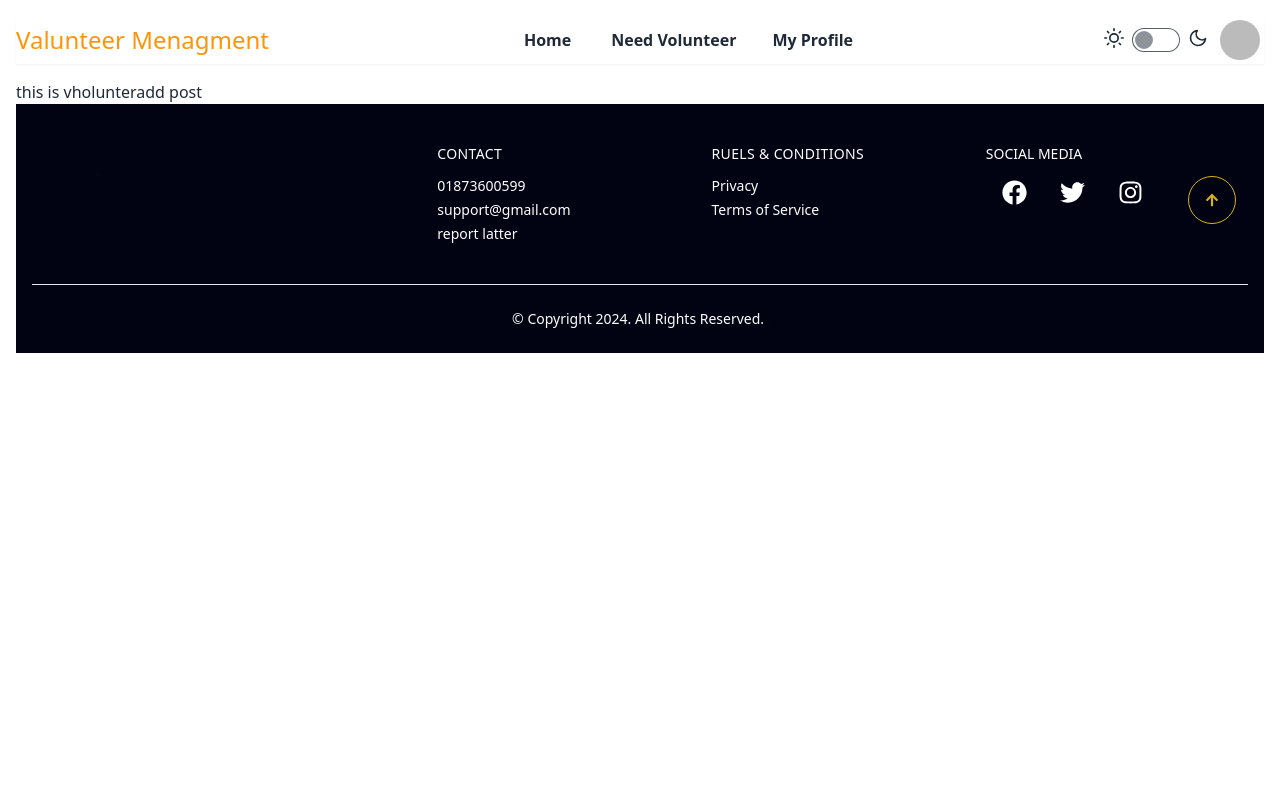
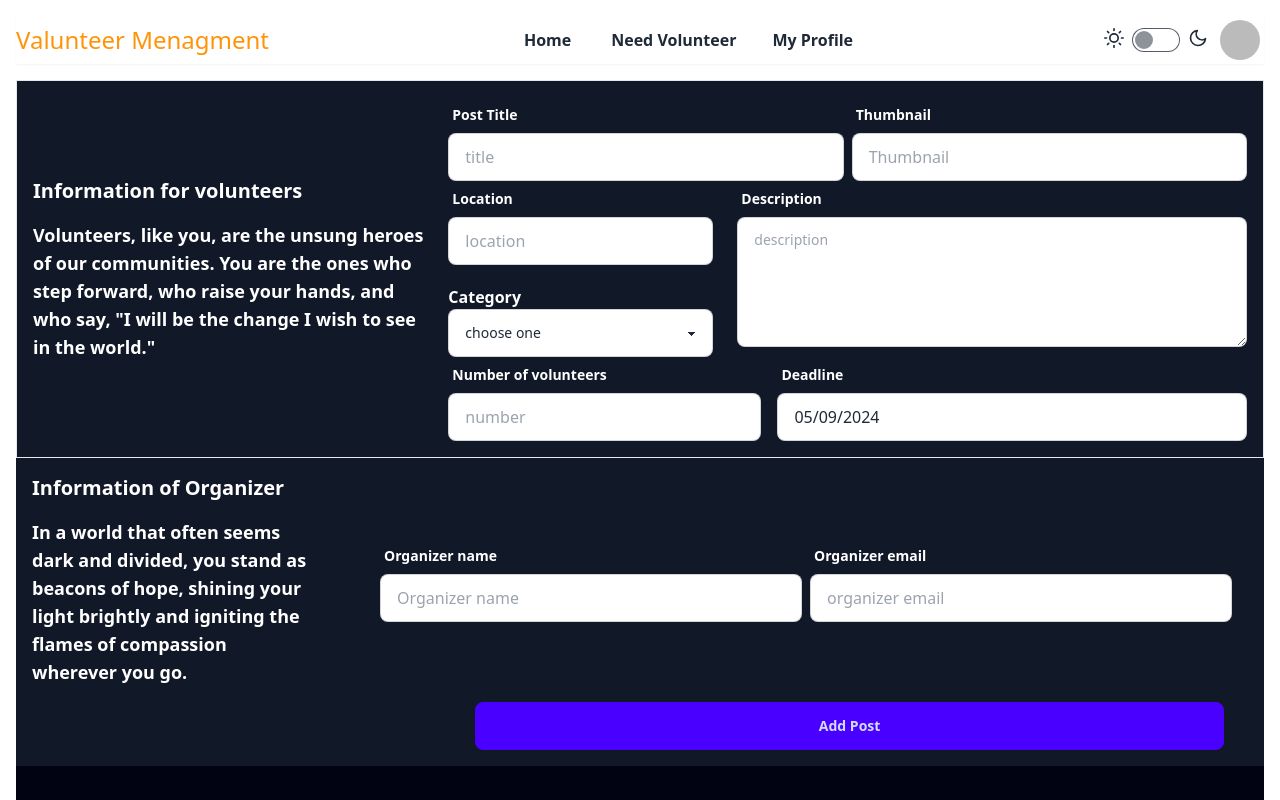
Before and after one commit to reduanhaiderrifat/Unity-Quest, a React (Vite) app: page /addPost in a window 1280 px wide. Shown: the top 800 px of the page. Built offline with nearby package versions, Linux system fonts and the light colour scheme; no server answers; sample sign-in values are in the browser's storage.

Commit message:
create add post page for volunteer

```diff
--- a/package.json
+++ b/package.json
@@ -16,6 +16,7 @@
     "match-sorter": "^6.3.4",
     "react": "^18.2.0",
     "react-awesome-reveal": "^4.2.10",
+    "react-datepicker": "^6.9.0",
     "react-dom": "^18.2.0",
     "react-helmet-async": "^2.0.5",
     "react-hook-form": "^7.51.4",
--- a/src/pages/AddVholenteerPost.jsx
+++ b/src/pages/AddVholenteerPost.jsx
@@ -1,7 +1,212 @@
+import { useState } from "react";
+import ReactDatePicker from "react-datepicker";
+
+import "react-datepicker/dist/react-datepicker.css";
 const AddVholenteerPost = () => {
+  const [startDate, setStartDate] = useState(new Date());
+
+  const handlePost = (e) => {
+    e.preventDefault();
+    const form = e.target;
+    const title = form.title.value;
+    const thumbnail = form.thumbnail.value;
+    const location = form.location.value;
+    const category = form.category.value;
+    const description = form.description.value;
+    const number = form.number.value;
+    const Organaization_name = form.Organaization_name.value;
+    const organizer_email = form.organizer_email.value;
+    const postData = {
+      title,
+      thumbnail,
+      location,
+      description,
+      category,
+      startDate,
+      number,
+      Organaization_name,
+      organizer_email,
+    };
+    console.log(postData);
+  };
   return (
     <div>
-      <h2>this is vholunteradd post</h2>
+      <form onSubmit={handlePost}>
+        <div className="flex items-center border p-4 bg-[#111827] gap-4">
+          <div className="w-1/3 text-white font-semibold space-y-4">
+            <h2 className="text-xl">Information for volunteers</h2>
+            <p className="text-lg">
+              Volunteers, like you, are the unsung heroes of our communities.
+              You are the ones who step forward, who raise your hands, and who
+              say, "I will be the change I wish to see in the world."
+            </p>
+          </div>
+          <div className="w-2/3">
+            <div className="flex  gap-2">
+              <div className="form-control w-1/2">
+                <label className="label">
+                  <span className="label-text text-white font-semibold">
+                    Post Title
+                  </span>
+                </label>
+                <input
+                  type="text"
+                  placeholder="title"
+                  name="title"
+                  className="input input-bordered w-full"
+                  required
+                />
+              </div>
+
+              <div className="form-control w-1/2">
+                <label className="label">
+                  <span className="label-text text-white font-semibold">
+                    Thumbnail
+                  </span>
+                </label>
+                <input
+                  type="text"
+                  placeholder="Thumbnail"
+                  name="thumbnail"
+                  className="input input-bordered w-full"
+                  required
+                />
+              </div>
+            </div>
+            <div className="flex gap-6">
+              <div className="w-1/3 space-y-5">
+                <div className="form-control ">
+                  <label className="label">
+                    <span className="label-text text-white font-semibold">
+                      Location
+                    </span>
+                  </label>
+                  <input
+                    type="text"
+                    placeholder="location"
+                    name="location"
+                    className="input input-bordered"
+                    required
+                  />
+                </div>
+                <div className="form-control ">
+                  <label>
+                    <span className="text-white font-semibold">Category</span>
+                  </label>
+                  <select
+                    name="category"
+                    id=""
+                    className="input input-bordered select"
+                  >
+                    <option value="" disabled selected>
+                      choose one
+                    </option>
+                    <option value="Healthcare"> Healthcare</option>
+                    <option value="Education"> Education</option>
+                    <option value="Social service"> Social service</option>
+                    <option value="Animal welfare">Animal welfare</option>
+                  </select>
+                </div>
+              </div>
+
+              <div className="form-control w-2/3">
+                <label className="label">
+                  <span className="label-text text-white font-semibold">
+                    Description
+                  </span>
+                </label>
+                <textarea
+                  rows={4}
+                  cols={10}
+                  type="text"
+                  placeholder="description"
+                  name="description"
+                  className="textarea textarea-bordered"
+                  required
+                ></textarea>
+              </div>
+            </div>
+            <div className="flex items-center gap-4">
+              <div className="form-control w-2/5">
+                <label className="label">
+                  <span className="label-text text-white font-semibold">
+                    Number of volunteers
+                  </span>
+                </label>
+                <input
+                  type="number"
+                  name="number"
+                  placeholder="number"
+                  className="input input-bordered w-full"
+                  required
+                />
+              </div>{" "}
+              <div className="form-control w-3/5">
+                <label className="label">
+                  <span className="label-text text-white font-semibold">
+                    Deadline
+                  </span>
+                </label>
+
+                <ReactDatePicker
+                  selected={startDate}
+                  onChange={(date) => setStartDate(date)}
+                  className="input input-bordered w-full"
+                />
+              </div>
+            </div>
+          </div>
+        </div>
+        <div className="bg-[#111827]">
+          <div className="flex items-center gap-12 p-4 ">
+            <div className="w-1/3 text-white font-semibold space-y-4">
+              <h2 className="text-xl ">Information of Organizer</h2>
+              <p className="text-lg">
+                In a world that often seems dark and divided, you stand as
+                beacons of hope, shining your light brightly and igniting the
+                flames of compassion wherever you go.
+              </p>
+            </div>
+
+            <div className="flex w-full gap-2 mx-4">
+              <div className="form-control w-1/2">
+                <label className="label">
+                  <span className="label-text text-white font-semibold">
+                    Organizer name
+                  </span>
+                </label>
+                <input
+                  type="text"
+                  name="Organaization_name"
+                  placeholder="Organizer name"
+                  className="input input-bordered w-full"
+                  required
+                />
+              </div>
+
+              <div className="form-control w-1/2">
+                <label className="label">
+                  <span className="label-text text-white font-semibold">
+                    Organizer email
+                  </span>
+                </label>
+                <input
+                  type="email"
+                  name="organizer_email"
+                  placeholder="organizer email "
+                  className="input input-bordered w-full"
+                  required
+                />
+              </div>
+            </div>
+          </div>
+          <div className=" flex justify-end">
+            <button className="btn w-3/5 btn-primary mb-4 mr-10">
+              Add Post
+            </button>
+          </div>
+        </div>
+      </form>
     </div>
   );
 };
```
Also changed, not shown: 1 other file (tests, documents, lock files or other folders).
